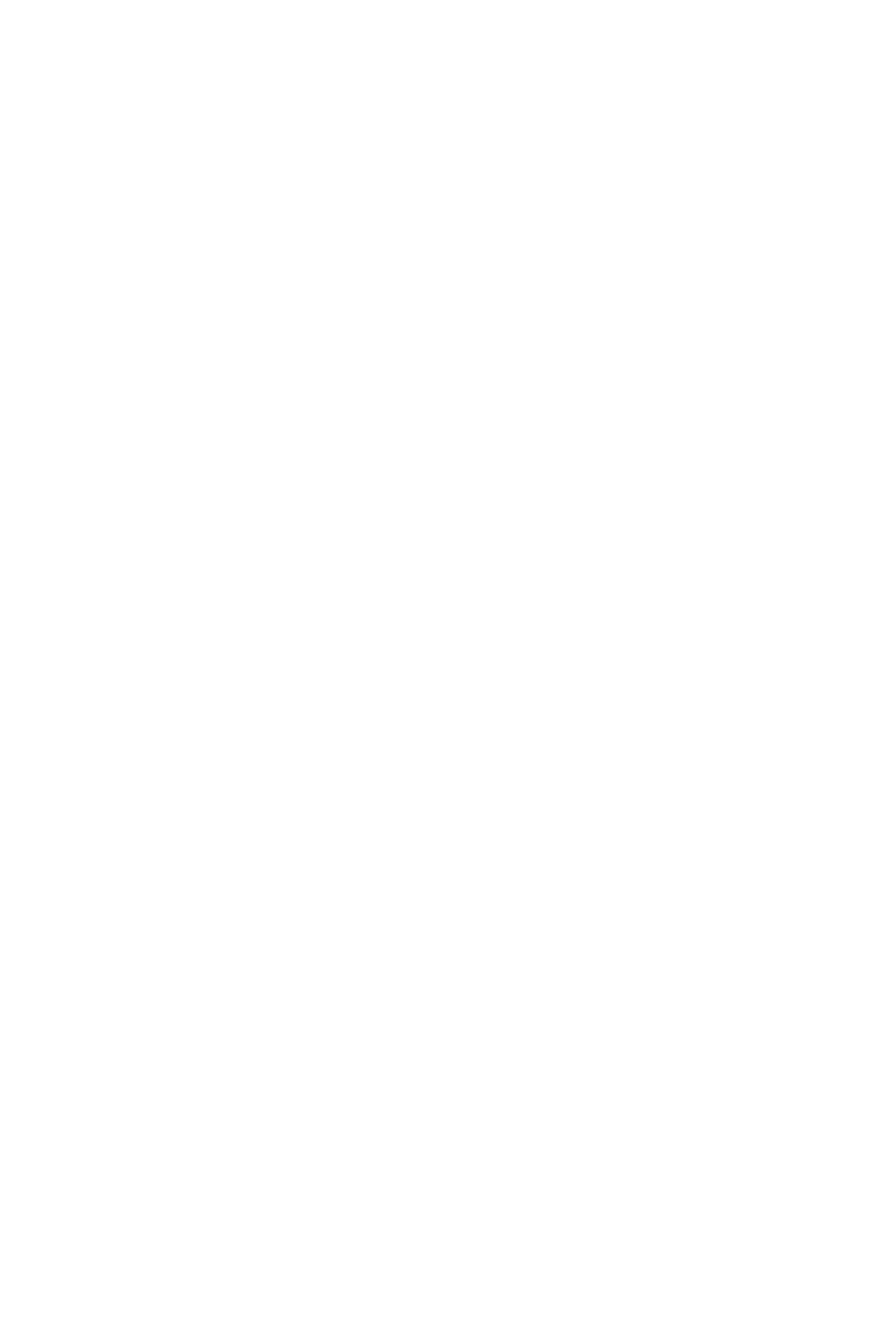
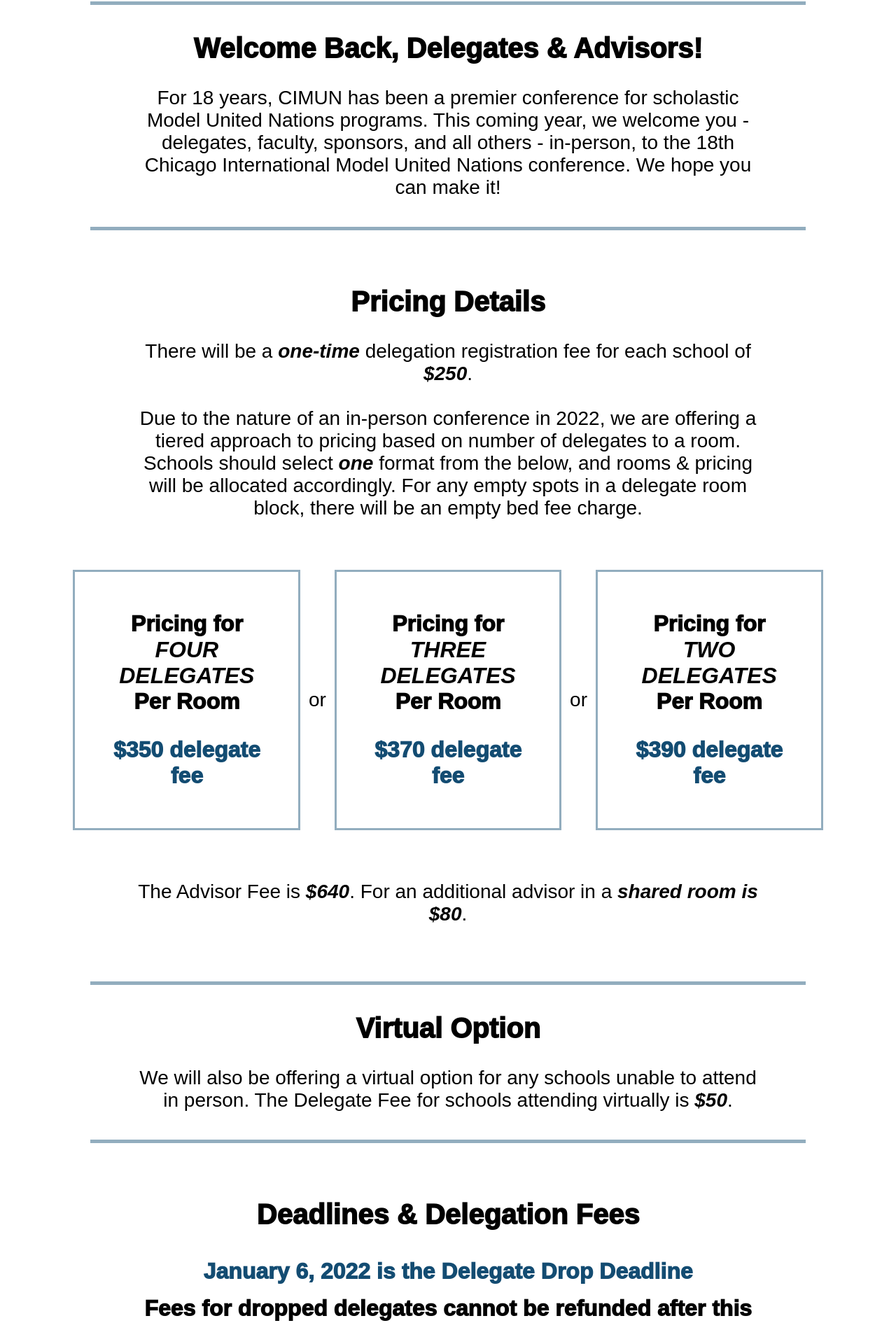
Before and after one commit to Model-UN/cimun-web, a Next.js app: page /conference in a window 1280 px wide. Shown: the part 798-2688 px from the top of the page at 70% size. Before the commit the page ends 800 px from the top, so only its background shows below. Built offline with nearby package versions, Linux system fonts and the light colour scheme.

Commit message:
added conference page to replace the pdf and attached navigation to announcement banner on home page

```diff
--- a/pages/conference/index.tsx
+++ b/pages/conference/index.tsx
@@ -1,24 +1,336 @@
-import { Display } from '../../styles/typography'
-import { Wrapper, ComponentWrapper } from '../../styles/containers'
-import HeaderNav from '../../components/headerNav'
+import React from "react";
+import styled from "styled-components";
+import { colors } from "../../styles/colors";
+import Footer from "../../components/footer";
+import HeaderNav from "../../components/headerNav";
+import Jumbotron from "../../components/jumbotron";
+import { ComponentWrapper, Wrapper } from "../../styles/containers";
+import { Body, SubTitle } from "../../styles/typography";
+import Head from "next/head";
+import { breakpoints } from "../../styles/breakpoints";
+
+const BoxesContainer = styled.div`
+  display: flex;
+  flex: 1;
+  flex-direction: row;
+  ${breakpoints("flex-direction", "", [{ 1000: "column" }])};
+  justify-content: space-around;
+  align-items: center;
+  width: 90%;
+`;
+
+const BoxCard = styled.div`
+  display: flex;
+  background-color: transparent;
+  flex-direction: column;
+  width: 30%;
+  ${breakpoints("width", "", [{ 1000: "100%" }])};
+  justify-content: center;
+  align-items: center;
+  border: 3px solid ${colors.kindaFadedPrimaryBlue};
+  margin: 2.5rem 0;
+  ${breakpoints("margin", "", [{ 1000: "1rem 0" }])};
+  padding: 2.5rem 0;
+  ${breakpoints("padding", "", [{ 1000: "1rem 0" }])};
+`;
 
 const Conference = () => {
   return (
     <Wrapper>
+      <Head>
+        <title>Chicago International Model UN</title>
+        <meta
+          name="description"
+          content="Chicago International Model United Nations"
+        />
+        <meta name="viewport" content="width=device-width, initial-scale=1" />
+        <link rel="icon" href="/favicon.ico" />
+        <link rel="preconnect" href="https://fonts.gstatic.com" />
+        <link
+          href="https://fonts.googleapis.com/css2?family=Mulish:wght@900&display=swap"
+          rel="stylesheet"
+        />
+        <link
+          href="https://fonts.googleapis.com/css2?family=Alegreya:wght@600&display=swap"
+          rel="stylesheet"
+        />
+        <link
+          href="https://fonts.googleapis.com/css2?family=Alegreya+Sans:wght@500&family=Alegreya:wght@600&display=swap"
+          rel="stylesheet"
+        />
+        <link
+          href="https://fonts.googleapis.com/css2?family=Alegreya+Sans:wght@500&family=Alegreya:wght@600&family=Source+Sans+Pro&display=swap"
+          rel="stylesheet"
+        />
+      </Head>
       <HeaderNav />
-      <ComponentWrapper height="48.375vw" minHeight="40.5vw" maxHeight="86vh" justify="flex-end" margins="0" style={{
-        backgroundImage: "url(/jumbotron-bg.svg)", backgroundPosition: 'bottom', backgroundSize: 'cover',
-        backgroundRepeat: 'no-repeat'
-      }}>
-        <Display margins="0 0 0 -3vw">
-          CIMUN
-        </Display>
-        <Display self="flex-end" margins="0 3vw -3vw 0" size="16vw">
-          Conference
-        </Display>
+      <Jumbotron
+        titleOne="CIMUN"
+        titleTwo="DETAILS"
+        subTitle="· FEB 3RD - 6TH, 2022 · THE PALMER HOUSE HILTON"
+        height={86}
+      />
+      <ComponentWrapper>
+        <hr
+          style={{
+            border: "none",
+            backgroundColor: colors.kindaFadedPrimaryBlue,
+            height: 5,
+            width: "85%",
+            margin: "5rem 0 2.5rem 0",
+          }}
+        />
+        <SubTitle
+          align="center"
+          width="75%"
+          self="center"
+          size="2.5rem"
+          mobSize="1.75rem"
+          margins="0"
+        >
+          Welcome Back, Delegates & Advisors!
+        </SubTitle>
+        <Body
+          align="center"
+          width="75%"
+          self="center"
+          size="1.75rem"
+          margins="2rem 0 0 0"
+        >
+          For 18 years, CIMUN has been a premier conference for scholastic Model
+          United Nations programs. This coming year, we welcome you - delegates,
+          faculty, sponsors, and all others - in-person, to the 18th Chicago
+          International Model United Nations conference. We hope you can make
+          it!
+        </Body>
+        <hr
+          style={{
+            border: "none",
+            backgroundColor: colors.kindaFadedPrimaryBlue,
+            height: 5,
+            width: "85%",
+            margin: "2.5rem 0 2.5rem 0",
+          }}
+        />
+        <SubTitle
+          align="center"
+          width="75%"
+          self="center"
+          size="2.5rem"
+          mobSize="1.75rem"
+          margins="2.5rem 0 0 0"
+        >
+          Pricing Details
+        </SubTitle>
+        <Body
+          align="center"
+          width="75%"
+          self="center"
+          size="1.75rem"
+          margins="2rem 0"
+        >
+          There will be a
+          <b>
+            <i> one-time </i>
+          </b>
+          delegation registration fee for each school of
+          <b>
+            <i> $250</i>
+          </b>
+          .<br />
+          <br />
+          Due to the nature of an in-person conference in 2022, we are offering
+          a tiered approach to pricing based on number of delegates to a room.
+          Schools should select
+          <b>
+            <i> one </i>
+          </b>
+          format from the below, and rooms & pricing will be allocated
+          accordingly. For any empty spots in a delegate room block, there will
+          be an empty bed fee charge.
+        </Body>
+        <BoxesContainer>
+          <BoxCard>
+            <SubTitle self="center" align="center" width="75%" margins="1rem">
+              Pricing for
+              <b>
+                <i> FOUR DELEGATES </i>
+              </b>
+              Per Room
+            </SubTitle>
+            <SubTitle
+              self="center"
+              align="center"
+              width="75%"
+              margins="1rem"
+              color={colors.primaryBlue}
+            >
+              $350 delegate fee
+            </SubTitle>
+          </BoxCard>
+          <Body self="center" size="1.75rem">
+            or
+          </Body>
+          <BoxCard>
+            <SubTitle self="center" align="center" width="75%" margins="1rem">
+              Pricing for
+              <b>
+                <i> THREE DELEGATES </i>
+              </b>
+              Per Room
+            </SubTitle>
+            <SubTitle
+              self="center"
+              align="center"
+              width="75%"
+              margins="1rem"
+              color={colors.primaryBlue}
+            >
+              $370 delegate fee
+            </SubTitle>
+          </BoxCard>
+          <Body self="center" size="1.75rem">
+            or
+          </Body>
+          <BoxCard>
+            <SubTitle self="center" align="center" width="75%" margins="1rem">
+              Pricing for
+              <b>
+                <i> TWO DELEGATES </i>
+              </b>
+              Per Room
+            </SubTitle>
+            <SubTitle
+              self="center"
+              align="center"
+              width="75%"
+              margins="1rem"
+              color={colors.primaryBlue}
+            >
+              $390 delegate fee
+            </SubTitle>
+          </BoxCard>
+        </BoxesContainer>
+        <Body
+          align="center"
+          width="75%"
+          self="center"
+          size="1.75rem"
+          margins="2rem 0 2.5rem 0"
+        >
+          The Advisor Fee is
+          <b>
+            <i> $640</i>
+          </b>
+          . For an additional advisor in a
+          <b>
+            <i> shared room is $80</i>
+          </b>
+          .
+        </Body>
+        <hr
+          style={{
+            border: "none",
+            backgroundColor: colors.kindaFadedPrimaryBlue,
+            height: 5,
+            width: "85%",
+            margin: "2.5rem 0 2.5rem 0",
+          }}
+        />
+        <SubTitle
+          align="center"
+          width="75%"
+          self="center"
+          size="2.5rem"
+          mobSize="1.75rem"
+          margins="0"
+        >
+          Virtual Option
+        </SubTitle>
+        <Body
+          align="center"
+          width="75%"
+          self="center"
+          size="1.75rem"
+          margins="2rem 0 0 0"
+        >
+          We will also be offering a virtual option for any schools unable to
+          attend in person. The Delegate Fee for schools attending virtually is
+          <b>
+            <i> $50</i>
+          </b>
+          .
+        </Body>
+        <hr
+          style={{
+            border: "none",
+            backgroundColor: colors.kindaFadedPrimaryBlue,
+            height: 5,
+            width: "85%",
+            margin: "2.5rem 0 2.5rem 0",
+          }}
+        />
+        <SubTitle
+          align="center"
+          width="75%"
+          self="center"
+          size="2.5rem"
+          mobSize="1.75rem"
+          margins="2.5rem 0 0 0"
+        >
+          Deadlines & Delegation Fees
+        </SubTitle>
+        <SubTitle
+          self="center"
+          align="center"
+          width="75%"
+          margins="2.5rem 0 1rem 0"
+          color={colors.primaryBlue}
+        >
+          January 6, 2022 is the Delegate Drop Deadline
+        </SubTitle>
+        <SubTitle self="center" align="center" margins="0" width="75%">
+          Fees for dropped delegates cannot be refunded after this date. All
+          payments should be completed by this deadline.
+        </SubTitle>
       </ComponentWrapper>
+      <ComponentWrapper
+        margins="2.5rem 0"
+        pad="2.5rem 0"
+        color={colors.primaryBlue}
+      >
+        <SubTitle
+          align="center"
+          width="75%"
+          self="center"
+          size="2.5rem"
+          mobSize="1.75rem"
+          margins="2.5rem 0 0 0"
+          color="white"
+        >
+          COVID Policy
+        </SubTitle>
+        <SubTitle
+          color="white"
+          self="center"
+          align="center"
+          margins="2.5rem 0"
+          width="75%"
+        >
+          In an effort to keep delegates, advisors, and staff safe, CIMUN has
+          made the decision to issue strict guidance as it relates to COVID-19.
+          This means requiring COVID-19 vaccinations for anyone that is eligible
+          (over 16 years old) across staff, delegates, and advisors attending
+          the conference.
+          <br />
+          <br />
+          We will be flexible and fluid in pivoting our safety guidance as the
+          state of COVID-19 changes leading up to the conference to ensure the
+          continued well-being for everyone in attendance.
+        </SubTitle>
+      </ComponentWrapper>
+      <Footer />
     </Wrapper>
-  )
-}
-
+  );
+};
 export default Conference;
--- a/styles/containers.ts
+++ b/styles/containers.ts
@@ -1,11 +1,12 @@
 import { colors } from "./colors";
-import styled from 'styled-components'
+import styled from "styled-components";
 
 /* responsive full screen height:width ratio = 9/16 = .5625  */
 
 interface ContainerType {
   color?: string; // Passing Optional Props
   margins?: string;
+  pad?: string;
   width?: string;
   height?: string;
   minHeight?: string;
@@ -14,15 +15,15 @@ interface ContainerType {
   align?: string;
   direction?: string;
   display?: string;
-  brightness?: string
-};
+  brightness?: string;
+}
 
 export const Wrapper = styled.div<ContainerType>`
   margin: ${(props: ContainerType) =>
     props.margins ? props.margins : undefined};
-  background-color: ${(props: ContainerType) => props.color ? props.color : "white"};
-  width: ${(props: ContainerType) =>
-    props.width ? props.width : undefined};
+  background-color: ${(props: ContainerType) =>
+    props.color ? props.color : "white"};
+  width: ${(props: ContainerType) => (props.width ? props.width : undefined)};
   display: flex;
   flex-direction: column;
   justify-content: center;
@@ -32,15 +33,13 @@ export const Wrapper = styled.div<ContainerType>`
 export const ComponentWrapper = styled.div<ContainerType>`
   margin: ${(props: ContainerType) =>
     props.margins ? props.margins : "3.9375vw auto"};
-  background-color: ${(props: ContainerType) => props.color ? props.color : "transparent"};
-  width: ${(props: ContainerType) =>
-    props.width ? props.width : "94vw"};
-  max-width: ${(props: ContainerType) =>
-    props.width ? props.width : "94vw"};
-  min-width: ${(props: ContainerType) =>
-    props.width ? props.width : "94vw"};
-  height: ${(props: ContainerType) =>
-    props.height ? props.height : "auto"};
+  padding: ${(props: ContainerType) => (props.pad ? props.pad : undefined)};
+  background-color: ${(props: ContainerType) =>
+    props.color ? props.color : "transparent"};
+  width: ${(props: ContainerType) => (props.width ? props.width : "94vw")};
+  max-width: ${(props: ContainerType) => (props.width ? props.width : "94vw")};
+  min-width: ${(props: ContainerType) => (props.width ? props.width : "94vw")};
+  height: ${(props: ContainerType) => (props.height ? props.height : "auto")};
   min-height: ${(props: ContainerType) =>
     props.minHeight ? props.minHeight : undefined};
   max-height: ${(props: ContainerType) =>
```
Also changed, not shown: components/Announce.tsx (+14 -15 lines).
